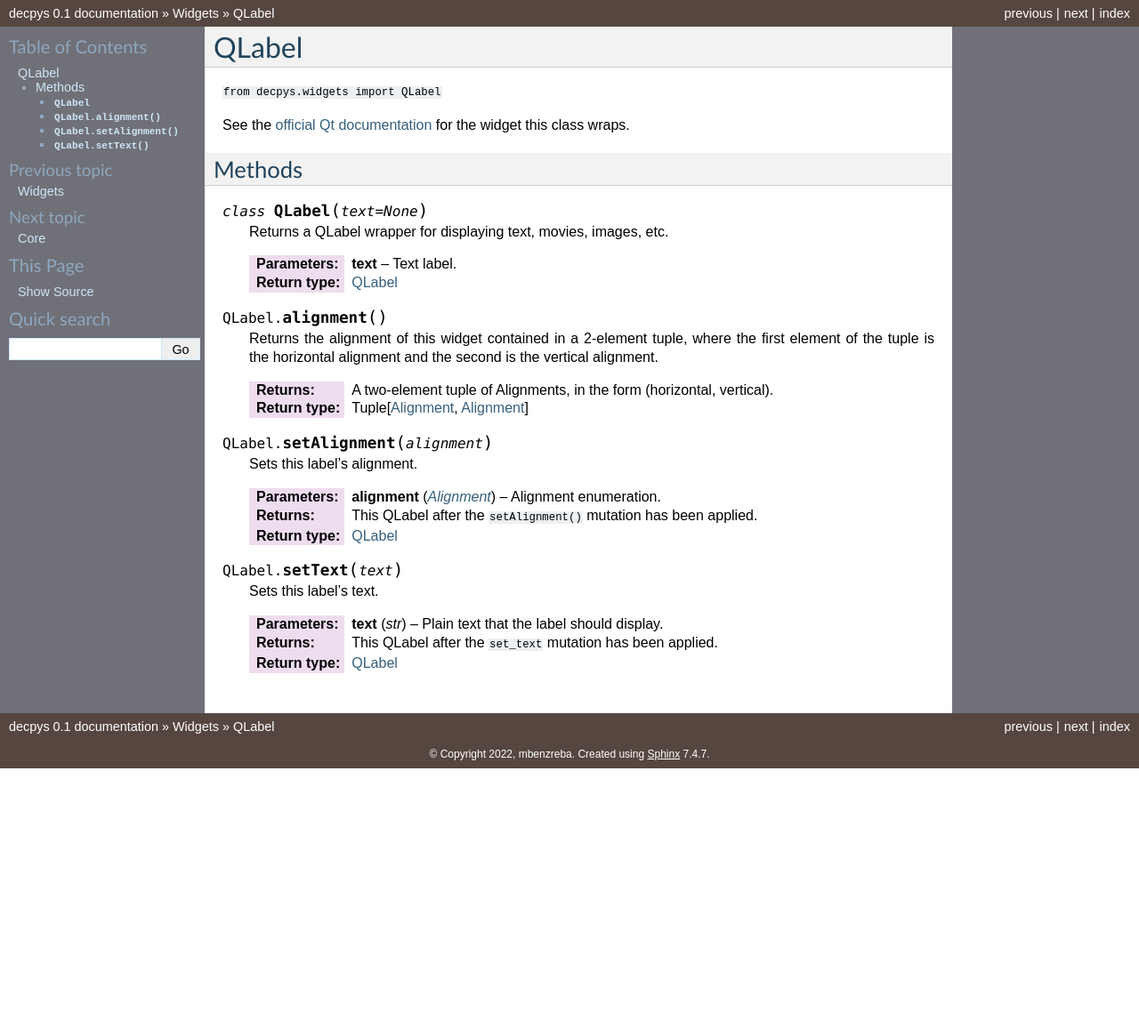
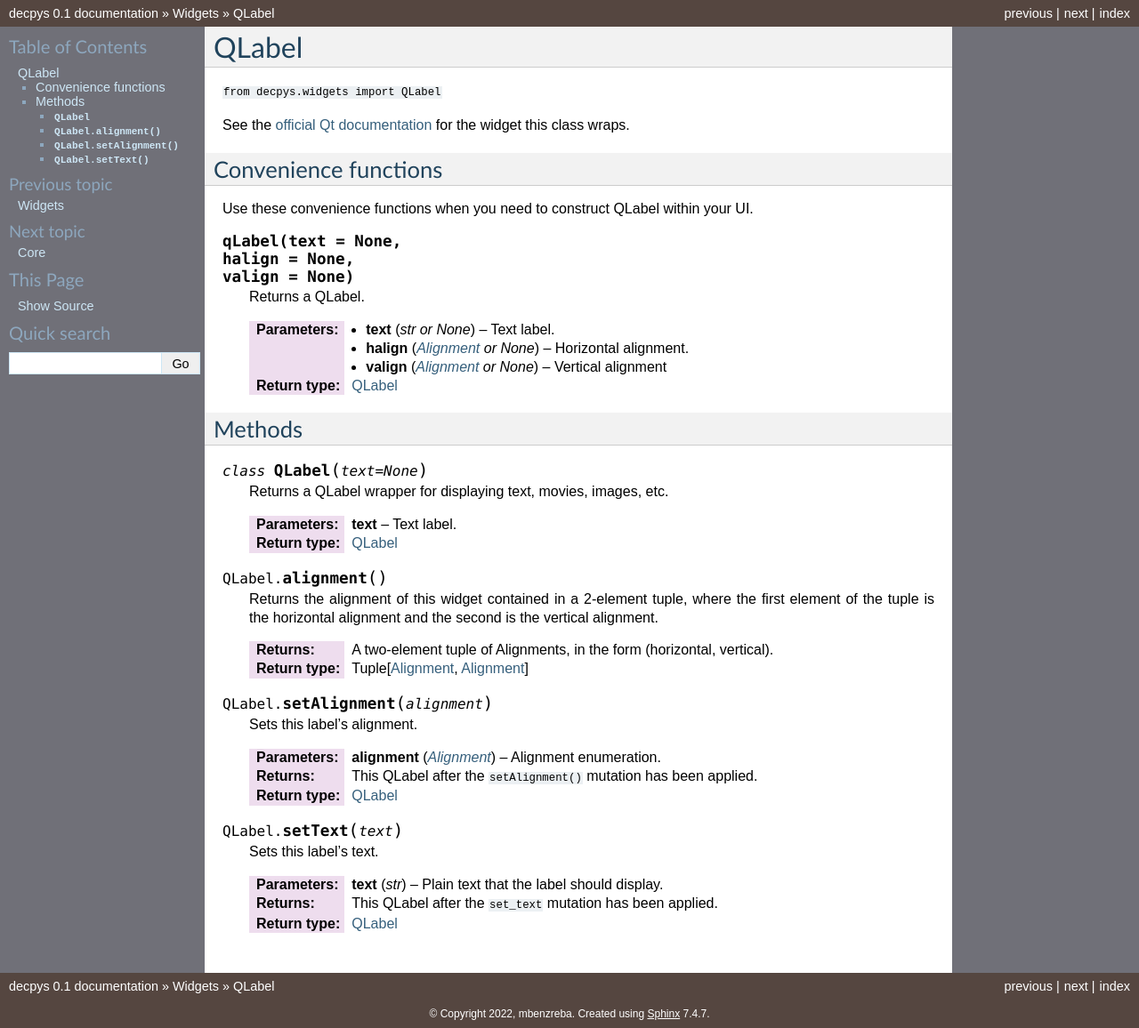
Before and after one commit to mbenzreba/decpys, a Sphinx documentation site: the page built from docs/source/widgets/qlabel.rst, in a window 1280 px wide. Shown: the whole page at 89% size. Built offline with Sphinx 7.4.7, drawn with Linux system fonts in a browser that asks for light colours; pages that are not in the unit, such as notebooks, are missing from menus; before the commit the page ends 900 px from its top, so only the background shows below that.

Commit message:
doc qLabel()

```diff
--- a/docs/source/widgets/qlabel.rst
+++ b/docs/source/widgets/qlabel.rst
@@ -5,6 +5,26 @@ QLabel
 
 See the `official Qt documentation <https://doc.qt.io/qtforpython/PySide6/QtWidgets/QLabel.html>`_
 for the widget this class wraps.
+
+
+Convenience functions
+---------------------
+
+Use these convenience functions when you need to construct QLabel within your UI.
+
+.. py:function:: qLabel(text = None,
+    halign = None,
+    valign = None)
+
+    Returns a QLabel.
+
+    :param text: Text label.
+    :type text: str or None
+    :param halign: Horizontal alignment.
+    :type halign: Alignment or None
+    :param valign: Vertical alignment
+    :type valign: Alignment or None
+    :rtype: QLabel
 
 
 Methods
```
